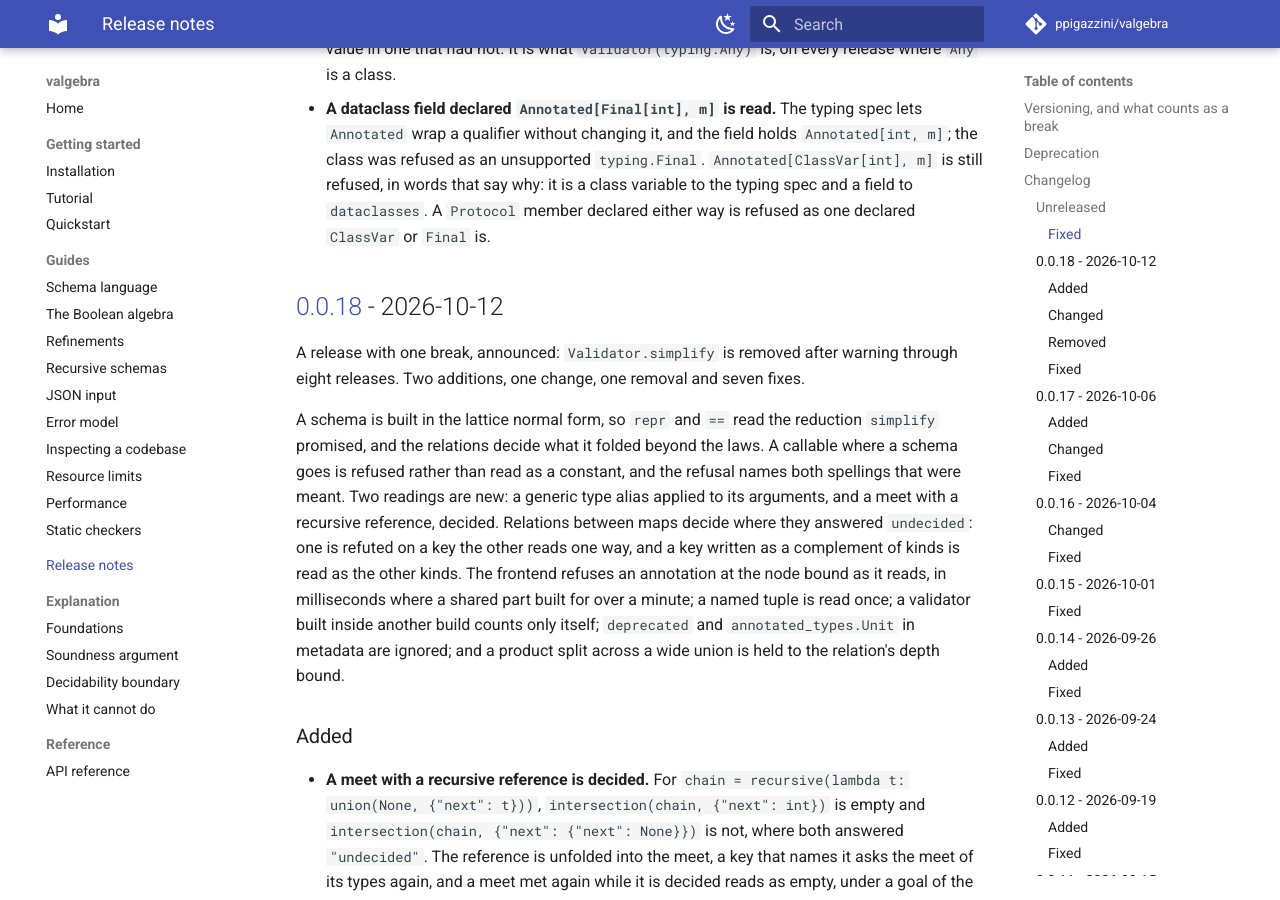
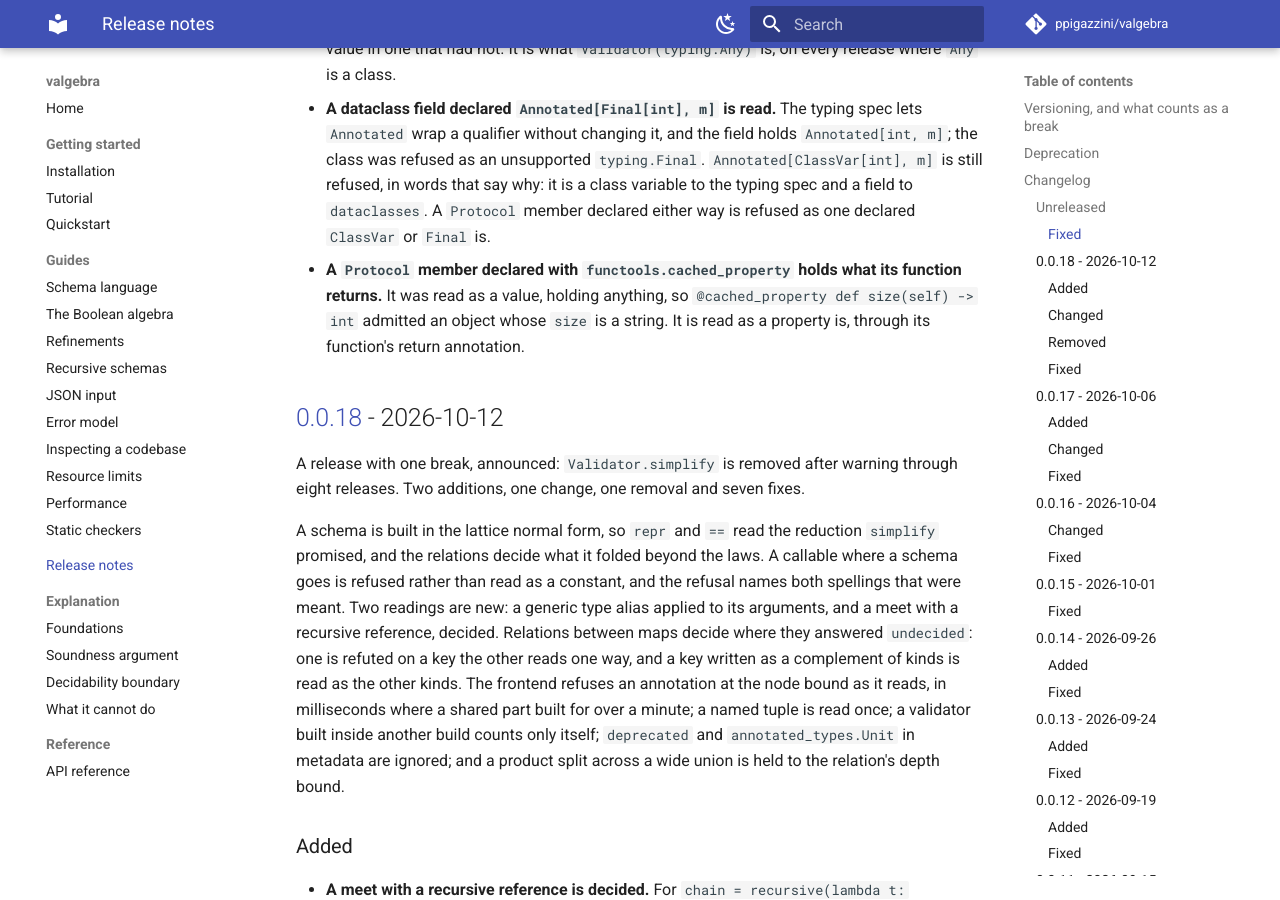
Before and after one commit to ppigazzini/valgebra, an MkDocs documentation site: the page built from docs/12-changelog.md, in a window 1280 px wide and 900 px high, scrolled down 3036 px. Built offline with MkDocs 1.6.1 and Material for MkDocs 9.7.7, drawn with Linux system fonts in a browser that asks for light colours; comment, search, counter and statistics services are not loaded.

Commit message:
fix: a protocol's cached property holds its return type
A `Protocol` member the class defines with a `property` holds what its
getter's return annotation names. One defined with
`functools.cached_property` was read as a value, holding anything, so the
type its function returns was dropped where a static checker reads it as
a property's. An instance's first read of a cached property calls the
function and keeps what it returns, which is what the attribute holds,
so the member is read through the function's return annotation as a
property is through its getter's.

```diff
--- a/CHANGELOG.md
+++ b/CHANGELOG.md
@@ -27,6 +27,7 @@ answer of its own, or a repair to a change not yet released.
 - fix: a possessive quantifier and a spaced count are refused in a pattern
 - fix: instance_of(typing.Any) is the top whatever is imported
 - fix: a dataclass field reads Final under Annotated
+- fix: a protocol's cached property holds its return type
 
 -->
 
@@ -122,6 +123,11 @@ answer of its own, or a repair to a change not yet released.
   that say why: it is a class variable to the typing spec and a field to
   `dataclasses`. A `Protocol` member declared either way is refused as one
   declared `ClassVar` or `Final` is.
+- **A `Protocol` member declared with `functools.cached_property` holds what
+  its function returns.** It was read as a value, holding anything, so
+  `@cached_property def size(self) -> int` admitted an object whose `size` is
+  a string. It is read as a property is, through its function's return
+  annotation.
 
 ## [0.0.18] - 2026-10-12
 
```
Also changed, not shown: docs/03-schema-language.md (+3 -2 lines), docs/dev/03-frontend.md (+1 -1 lines), 3 other files.
